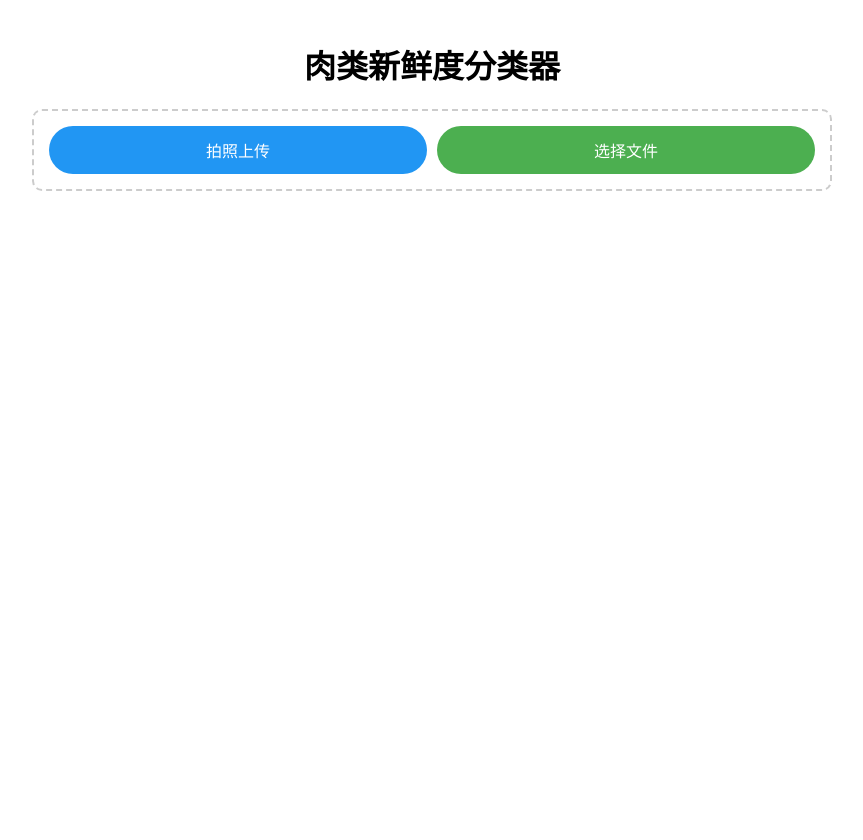
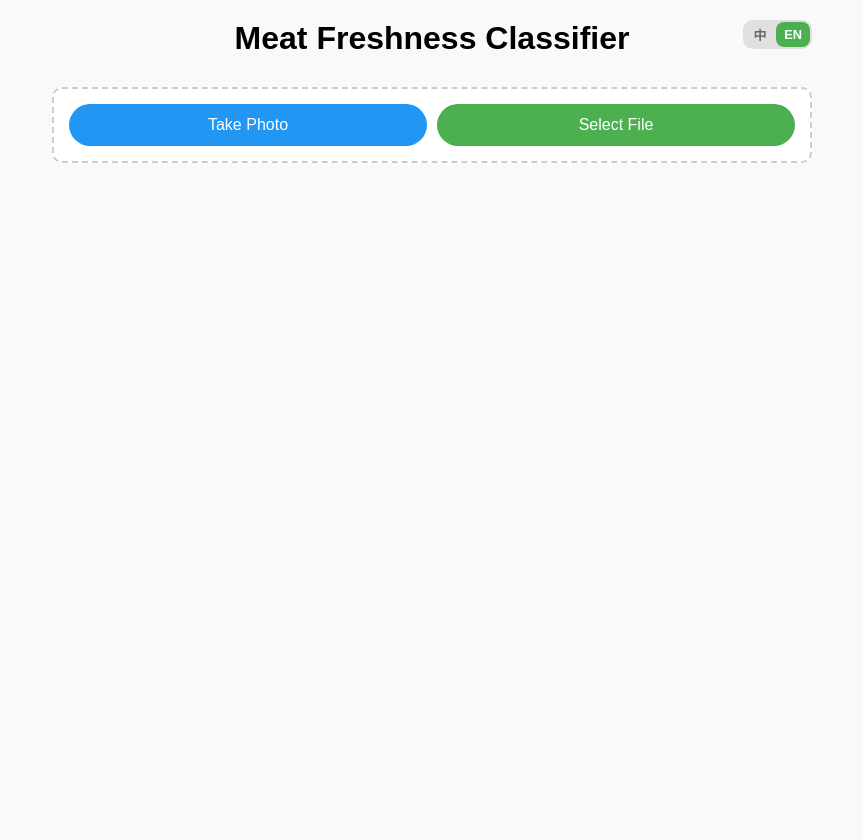
Before and after one commit to chnzzh/ClassiFresh-web, a Flask app: page / in a window 1280 px wide. Shown: the whole page, without its empty margins (208-1071 px from the left). After the commit the page ends 163 px from the top, so only its background shows below. Run offline with Flask 3, Linux system fonts and the light colour scheme.

Commit message:
add language switch and improve upload limit handling

```diff
--- a/app.py
+++ b/app.py
@@ -1,6 +1,11 @@
 # coding=utf-8
 
 import os
+import time
+import platform
+import threading
+import logging
+from datetime import datetime
 from flask import Flask, render_template, request, redirect
 from werkzeug.utils import secure_filename
 from PIL import Image
@@ -13,12 +18,29 @@ from config import Config
 app = Flask(__name__)
 app.config.from_object(Config)
 
+# 配置日志
+logging.basicConfig(
+    level=logging.INFO,
+    format='%(asctime)s [%(levelname)s] %(message)s',
+    datefmt='%Y-%m-%d %H:%M:%S'
+)
+logger = logging.getLogger(__name__)
+
 # 确保上传目录存在
 os.makedirs(app.config['UPLOAD_FOLDER'], exist_ok=True)
+logger.info(f"Upload folder: {app.config['UPLOAD_FOLDER']}")
+logger.info(f"Max upload folder size: {app.config['MAX_UPLOAD_FOLDER_SIZE'] / (1024*1024):.1f} MB")
+logger.info(f"Model idle time: {app.config['MODEL_IDLE_TIME']} seconds")
+
+# 模型管理变量
+model = None
+model_lock = threading.Lock()
+unload_timer = None
 
 
 # 加载模型
 def load_model():
+    logger.info("Starting to load model...")
     # 构建模型结构
     model = resnet50(weights=None)
     num_classes = 3  # 根据你的训练代码设置
@@ -27,13 +49,69 @@ def load_model():
     # 加载训练好的权重
     model_path = app.config['MODEL_PATH']
     device = torch.device('cuda' if torch.cuda.is_available() else 'cpu')
-    print(f"Loading model from {model_path} on device {device}")
+    logger.info(f"Loading model from {model_path} on device {device}")
     model.load_state_dict(torch.load(model_path, map_location=device))
     model.eval()
+    logger.info("Model loaded successfully")
     return model
 
 
-model = load_model()
+# 卸载模型释放内存
+def unload_model():
+    global model, unload_timer
+    with model_lock:
+        if model is not None:
+            logger.info("Unloading model to free memory...")
+            del model
+            model = None
+            # 清理GPU缓存
+            if torch.cuda.is_available():
+                torch.cuda.empty_cache()
+            logger.info("Model unloaded successfully")
+        if unload_timer is not None:
+            unload_timer.cancel()
+            unload_timer = None
+
+
+# 获取或加载模型
+def get_model():
+    global model, unload_timer
+    with model_lock:
+        # 取消之前的卸载定时器
+        if unload_timer is not None:
+            unload_timer.cancel()
+            unload_timer = None
+
+        # 如果模型未加载，则加载
+        if model is None:
+            logger.info("Model not loaded, loading now...")
+            model = load_model()
+        else:
+            logger.debug("Using already loaded model")
+
+        return model
+
+
+# 设置延迟卸载定时器
+def schedule_unload():
+    global unload_timer
+    idle_time = app.config['MODEL_IDLE_TIME']
+
+    # 如果 idle_time 为 0，则不启用自动卸载功能
+    if idle_time == 0:
+        logger.info("Model auto-unload disabled (MODEL_IDLE_TIME=0)")
+        return
+
+    with model_lock:
+        # 取消之前的定时器
+        if unload_timer is not None:
+            unload_timer.cancel()
+
+        # 设置新的定时器
+        unload_timer = threading.Timer(idle_time, unload_model)
+        unload_timer.daemon = True
+        unload_timer.start()
+        logger.info(f"Model will be unloaded after {idle_time} seconds of idle time")
 
 # 图像预处理
 transform = transforms.Compose([
@@ -42,8 +120,73 @@ transform = transforms.Compose([
     transforms.Normalize(mean=[0.485, 0.456, 0.406], std=[0.229, 0.224, 0.225]),
 ])
 
-# 类别标签 (根据你的实际类别修改)
-class_labels = ["新鲜", "次新鲜", "腐败"]
+# 类别标签 (中英双语)
+class_labels = {
+    "zh": ["新鲜", "次新鲜", "腐败"],
+    "en": ["Fresh", "Semi-fresh", "Rotten"]
+}
+
+# 获取设备信息
+def get_device_info():
+    if torch.cuda.is_available():
+        device_name = torch.cuda.get_device_name(0)
+        return f"GPU: {device_name}"
+    else:
+        # 获取CPU型号
+        if platform.system() == 'Darwin':  # macOS
+            import subprocess
+            try:
+                cpu_model = subprocess.check_output(['sysctl', '-n', 'machdep.cpu.brand_string']).decode().strip()
+                return f"CPU: {cpu_model}"
+            except:
+                return f"CPU: {platform.processor()}"
+        else:
+            return f"CPU: {platform.processor()}"
+
+device_info = get_device_info()
+logger.info(f"Device info: {device_info}")
+
+
+# 清理上传文件夹，删除最旧的文件直到总大小低于限制
+def cleanup_upload_folder():
+    upload_folder = app.config['UPLOAD_FOLDER']
+    max_size = app.config['MAX_UPLOAD_FOLDER_SIZE']
+
+    # 获取所有文件及其信息
+    files = []
+    total_size = 0
+
+    for filename in os.listdir(upload_folder):
+        filepath = os.path.join(upload_folder, filename)
+        if os.path.isfile(filepath):
+            file_stat = os.stat(filepath)
+            files.append({
+                'path': filepath,
+                'size': file_stat.st_size,
+                'mtime': file_stat.st_mtime
+            })
+            total_size += file_stat.st_size
+
+    # 如果总大小超过限制，删除最旧的文件
+    if total_size > max_size:
+        logger.info(f"Upload folder size ({total_size / (1024*1024):.2f} MB) exceeds limit ({max_size / (1024*1024):.1f} MB), cleaning up...")
+        # 按修改时间排序，最旧的在前面
+        files.sort(key=lambda x: x['mtime'])
+
+        deleted_count = 0
+        for file_info in files:
+            if total_size <= max_size:
+                break
+
+            try:
+                os.remove(file_info['path'])
+                total_size -= file_info['size']
+                deleted_count += 1
+                logger.info(f"Deleted: {os.path.basename(file_info['path'])} ({file_info['size'] / 1024:.1f} KB)")
+            except Exception as e:
+                logger.error(f"Error deleting {file_info['path']}: {e}")
+
+        logger.info(f"Cleanup complete: deleted {deleted_count} files, current size: {total_size / (1024*1024):.2f} MB")
 
 
 @app.route('/', methods=['GET', 'POST'])
@@ -63,14 +206,25 @@ def upload_file():
             filename = secure_filename(file.filename)
             filepath = os.path.join(app.config['UPLOAD_FOLDER'], filename)
             file.save(filepath)
+            logger.info(f"File uploaded: {filename} ({os.path.getsize(filepath) / 1024:.1f} KB)")
+
+            # 清理上传文件夹，防止无限增长
+            cleanup_upload_folder()
+
+            # 获取模型（如果未加载则自动加载）
+            current_model = get_model()
 
             # 图像分类
             img = Image.open(filepath).convert('RGB')
             img_t = transform(img)
             batch_t = torch.unsqueeze(img_t, 0)
 
+            # 记录推理时间
+            start_time = time.time()
             with torch.no_grad():
-                out = model(batch_t)
+                out = current_model(batch_t)
+            inference_time = (time.time() - start_time) * 1000  # 转换为毫秒
+            logger.info(f"Inference completed in {inference_time:.2f} ms")
 
             # 获取预测结果
             probabilities = torch.nn.functional.softmax(out[0], dim=0)
@@ -79,13 +233,21 @@ def upload_file():
             results = []
             for i in range(top5_prob.size(0)):
                 results.append({
-                    'label': class_labels[top5_catid[i]],
+                    'label_zh': class_labels["zh"][top5_catid[i]],
+                    'label_en': class_labels["en"][top5_catid[i]],
                     'probability': f"{top5_prob[i].item() * 100:.2f}%"
                 })
 
+            logger.info(f"Prediction result: {class_labels['en'][top5_catid[0]]} ({top5_prob[0].item() * 100:.2f}%)")
+
+            # 设置延迟卸载定时器
+            schedule_unload()
+
             return render_template('index.html',
                                    filename=filename,
-                                   results=results)
+                                   results=results,
+                                   inference_time=f"{inference_time:.2f}",
+                                   device_info=device_info)
 
     return render_template('index.html')
 
@@ -96,4 +258,11 @@ def allowed_file(filename):
 
 
 if __name__ == '__main__':
-    app.run(host='0.0.0.0', port=app.config['PORT'], debug=True)
+    logger.info("="*60)
+    logger.info("Starting Meat Freshness Classification Application")
+    logger.info("="*60)
+    logger.info(f"Server starting on http://0.0.0.0:{app.config['PORT']}")
+    logger.info("For production, use: gunicorn -w 4 -b 0.0.0.0:8000 app:app")
+
+    # 开发模式使用 Flask 内置服务器
+    app.run(host='0.0.0.0', port=app.config['PORT'])
--- a/requirements.txt
+++ b/requirements.txt
@@ -3,3 +3,4 @@ torchvision~=0.22.0
 Flask~=3.1.0
 Werkzeug~=3.1.3
 pillow~=11.2.1
+gunicorn~=23.0.0
--- a/templates/index.html
+++ b/templates/index.html
@@ -1,23 +1,76 @@
 <!DOCTYPE html>
-<html lang="en">
+<html lang="zh-CN">
 <head>
     <meta charset="UTF-8">
     <meta name="viewport" content="width=device-width, initial-scale=1.0, maximum-scale=1.0, user-scalable=no">
-    <title>肉类新鲜度分类器</title>
+    <title>Meat Freshness Classifier</title>
     <style>
+        * {
+            margin: 0;
+            padding: 0;
+            box-sizing: border-box;
+        }
+
         body {
             font-family: Arial, sans-serif;
             max-width: 800px;
             margin: 0 auto;
             padding: 20px;
             min-height: 100vh;
+            background-color: #f9f9f9;
         }
+
+        .header {
+            display: flex;
+            justify-content: center;
+            align-items: center;
+            margin-bottom: 30px;
+            position: relative;
+        }
+
+        h1 {
+            text-align: center;
+        }
+
+        .language-toggle {
+            display: flex;
+            gap: 2px;
+            background-color: #e0e0e0;
+            padding: 2px;
+            border-radius: 10px;
+            position: absolute;
+            right: 0;
+            top: 0;
+        }
+
+        .lang-btn {
+            background-color: transparent;
+            border: none;
+            padding: 3px 8px;
+            cursor: pointer;
+            border-radius: 8px;
+            font-weight: bold;
+            transition: all 0.3s;
+            min-width: auto;
+            font-size: 0.8em;
+        }
+
+        .lang-btn.active {
+            background-color: #4CAF50;
+            color: white;
+        }
+
+        .lang-btn:not(.active) {
+            color: #666;
+        }
+
         .upload-container {
             border: 2px dashed #ccc;
             padding: 15px;
             text-align: center;
             margin-bottom: 20px;
             border-radius: 10px;
+            background-color: white;
         }
         .result-container {
             margin-top: 20px;
@@ -115,10 +203,27 @@
                 flex-direction: column;
             }
         }
+
+        .text {
+            display: none;
+        }
+
+        .text.active {
+            display: inline;
+        }
     </style>
 </head>
 <body>
-    <h1 style="text-align: center">肉类新鲜度分类器</h1>
+    <div class="header">
+        <h1>
+            <span class="text" data-lang="zh">肉类新鲜度分类器</span>
+            <span class="text active" data-lang="en">Meat Freshness Classifier</span>
+        </h1>
+        <div class="language-toggle">
+            <button class="lang-btn" data-lang="zh">中</button>
+            <button class="lang-btn active" data-lang="en">EN</button>
+        </div>
+    </div>
 
     <div class="upload-container">
         <form method="post" enctype="multipart/form-data" id="uploadForm">
@@ -126,33 +231,70 @@
 
             <div class="button-group">
                 <!-- 拍照按钮 -->
-                <button type="button" class="camera-btn" onclick="handleCamera()">拍照上传</button>
+                <button type="button" class="camera-btn" onclick="handleCamera()">
+                    <span class="text" data-lang="zh">拍照上传</span>
+                    <span class="text active" data-lang="en">Take Photo</span>
+                </button>
 
                 <!-- 文件上传按钮 -->
-                <button type="button" onclick="handleFileSelect()">选择文件</button>
+                <button type="button" onclick="handleFileSelect()">
+                    <span class="text" data-lang="zh">选择文件</span>
+                    <span class="text active" data-lang="en">Select File</span>
+                </button>
             </div>
-
-            <!-- <button type="submit" style="margin-top:15px;">提交分析</button> -->
         </form>
     </div>
 
     {% if filename %}
     <div class="result-container">
-        <h2>分类结果</h2>
+        <h2>
+            <span class="text" data-lang="zh">分类结果</span>
+            <span class="text active" data-lang="en">Classification Result</span>
+        </h2>
 
         <div class="final-result">
             <div>
-                <div style="font-size: 0.8em;opacity: 0.9;">最终判定结果</div>
-                <div style="font-size: 1.4em;font-weight: bold;">{{ results[0].label }}</div>
+                <div style="font-size: 0.8em;opacity: 0.9;">
+                    <span class="text" data-lang="zh">最终判定结果</span>
+                    <span class="text active" data-lang="en">Final Result</span>
+                </div>
+                <div style="font-size: 1.4em;font-weight: bold;">
+                    <span class="text" data-lang="zh">{{ results[0].label_zh }}</span>
+                    <span class="text active" data-lang="en">{{ results[0].label_en }}</span>
+                </div>
+            </div>
+        </div>
+
+        <!-- 推理信息展示 -->
+        <div class="info-section">
+            <div class="info-item">
+                <span class="info-label">
+                    <span class="text" data-lang="zh">推理时长</span>
+                    <span class="text active" data-lang="en">Inference Time</span>
+                </span>
+                <span class="info-value">{{ inference_time }} ms</span>
+            </div>
+            <div class="info-item">
+                <span class="info-label">
+                    <span class="text" data-lang="zh">推理设备</span>
+                    <span class="text active" data-lang="en">Device</span>
+                </span>
+                <span class="info-value">{{ device_info }}</span>
             </div>
         </div>
 
         <img src="{{ url_for('static', filename='uploads/' + filename) }}" class="image-preview">
 
-        <h3>Top-3 预测结果:</h3>
+        <h3>
+            <span class="text" data-lang="zh">Top-3 预测结果</span>
+            <span class="text active" data-lang="en">Top-3 Predictions</span>
+        </h3>
         {% for result in results %}
         <div class="result-item">
-            <strong>{{ result.label }}</strong>
+            <strong>
+                <span class="text" data-lang="zh">{{ result.label_zh }}</span>
+                <span class="text active" data-lang="en">{{ result.label_en }}</span>
+            </strong>
             <div>{{ result.probability }}</div>
             <div class="progress-bar">
                 <div class="progress" style="width: {{ result.probability }}"></div>
@@ -163,6 +305,45 @@
     {% endif %}
 
     <script>
+        // 获取当前语言
+        let currentLanguage = 'zh';
+
+        // 语言切换功能
+        document.querySelectorAll('.lang-btn').forEach(btn => {
+            btn.addEventListener('click', function() {
+                const lang = this.getAttribute('data-lang');
+                setLanguage(lang);
+            });
+        });
+
+        // 设置语言
+        function setLanguage(lang) {
+            currentLanguage = lang;
+
+            // 更新按钮状态
+            document.querySelectorAll('.lang-btn').forEach(btn => {
+                btn.classList.remove('active');
+            });
+            document.querySelector(`[data-lang="${lang}"].lang-btn`).classList.add('active');
+
+            // 更新文本显示
+            document.querySelectorAll('.text').forEach(el => {
+                el.classList.remove('active');
+                if (el.getAttribute('data-lang') === lang) {
+                    el.classList.add('active');
+                }
+            });
+
+            // 保存语言选择到localStorage
+            localStorage.setItem('preferredLanguage', lang);
+        }
+
+        // 页面加载时恢复语言设置
+        window.addEventListener('DOMContentLoaded', function() {
+            const savedLang = localStorage.getItem('preferredLanguage') || 'en';
+            setLanguage(savedLang);
+        });
+
         // 处理拍照功能
         function handleCamera() {
             const fileInput = document.getElementById('fileInput');
```
Also changed, not shown: other parts of templates/index.html (+38 -4 lines), config.py (+4 -3 lines), 1 other file.
